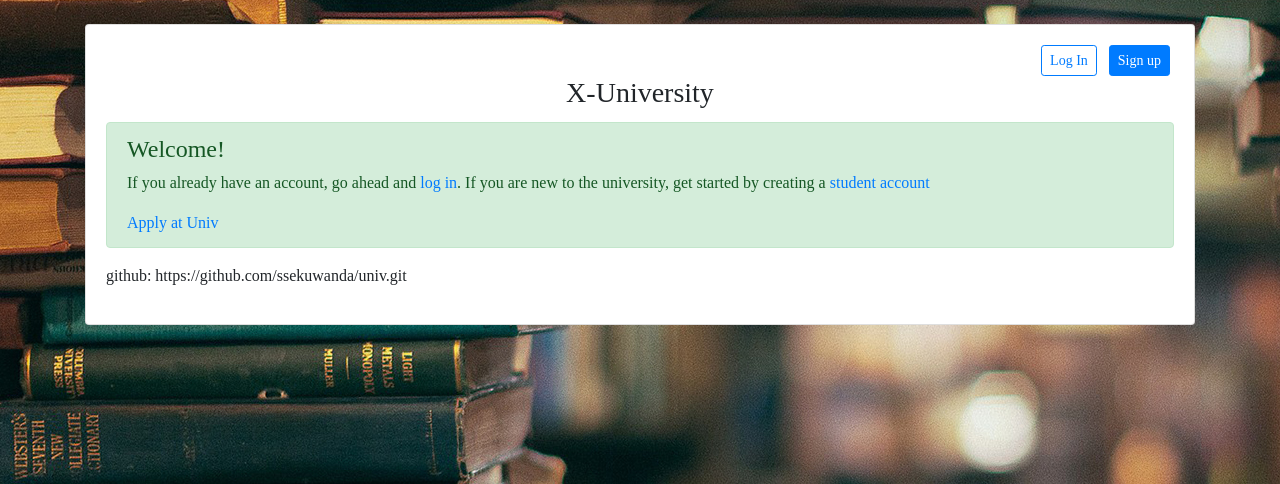
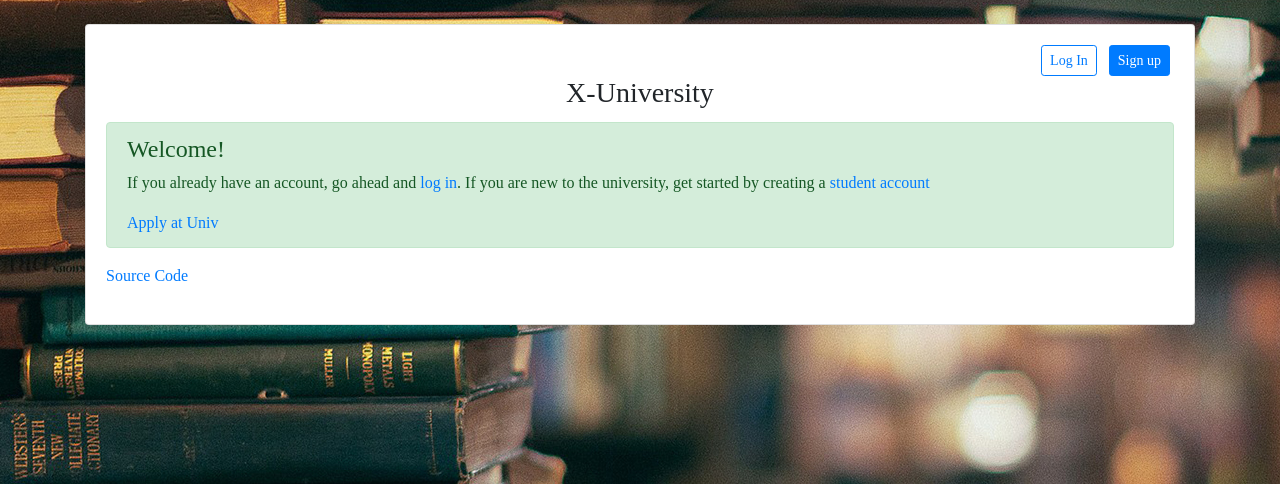
Before and after one commit to ssekuwanda/University-Admission-DB, a Django app: page / in a window 1280 px wide. Shown: the top 484 px of the page. Run offline with Django 3.2, Linux system fonts and the light colour scheme; some libraries are stand-ins or nearby versions; some web fonts are replaced.

Commit message:
updated links

```diff
--- a/accounts/templates/front/home.html
+++ b/accounts/templates/front/home.html
@@ -18,7 +18,7 @@
                 <p class="mb-0"><a href="{% url 'apply' %}">Apply at Univ</a></p>
                 </div>
 
-                <p> github: https://github.com/ssekuwanda/univ.git</p>
+                <p><a href="https://github.com/ssekuwanda/univ.git">Source Code</a> </p>
             </div>
         </div>
     </div>
```
